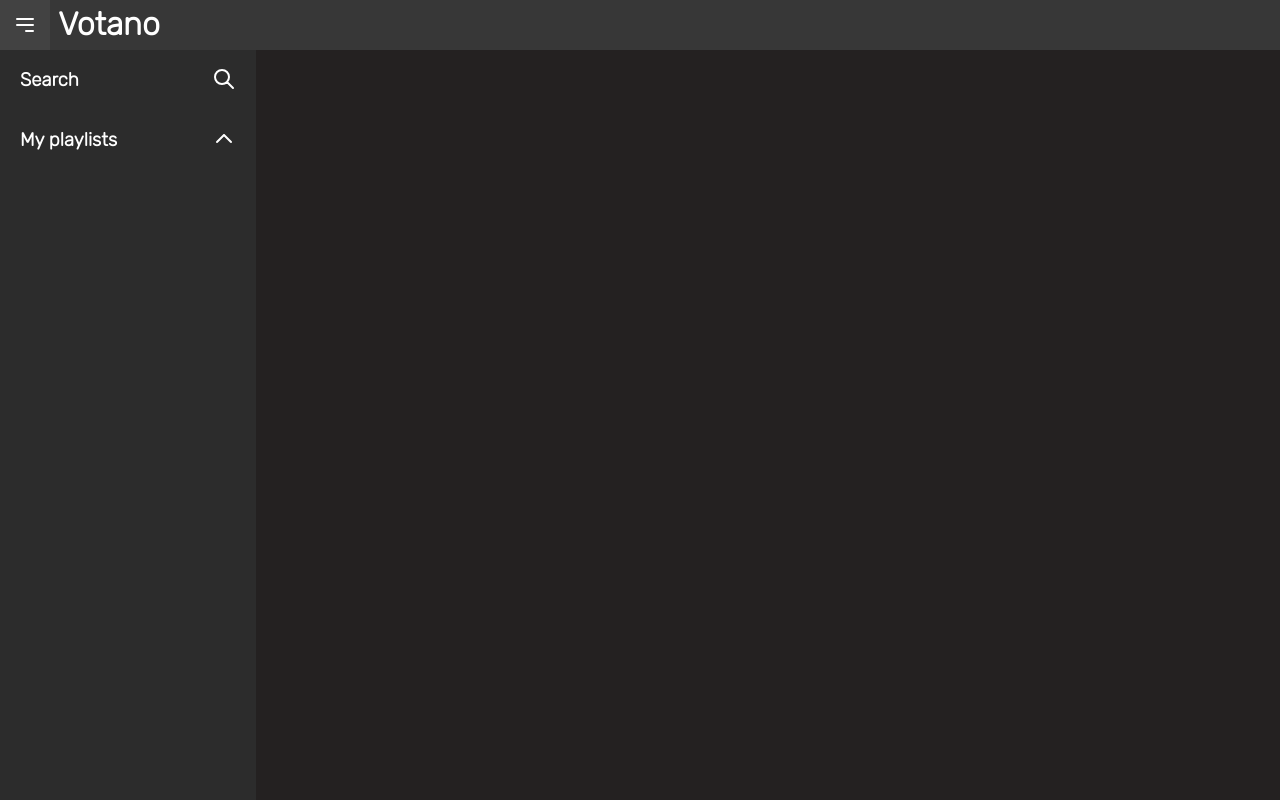
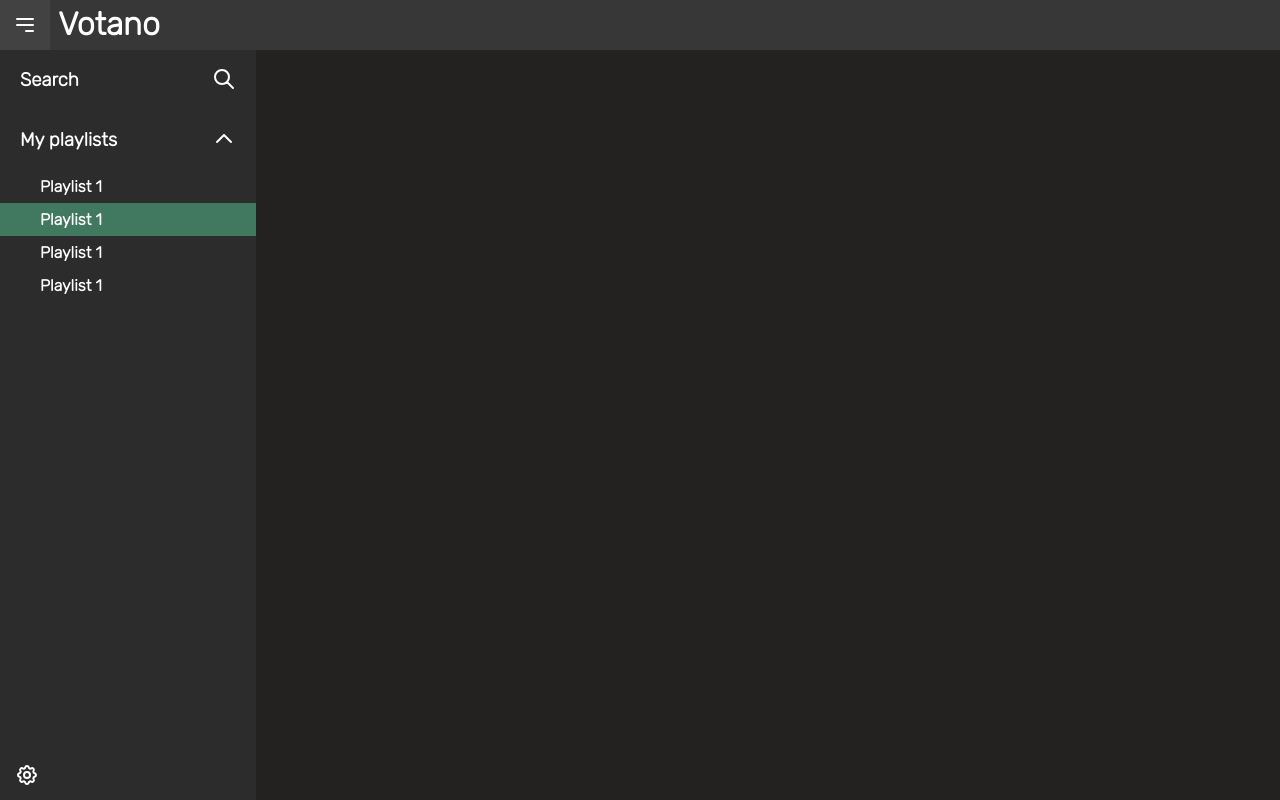
Before and after one commit to Cyclip/votano, a React (Create React App) app: page / in a window 1280 px wide. Built offline with nearby package versions, Linux system fonts and the light colour scheme.

Commit message:
Add playlists

```diff
--- a/src/App.css
+++ b/src/App.css
@@ -99,6 +99,7 @@
     box-sizing: border-box;
     cursor: pointer;
     transition: 0.2s ease;
+    z-index: 5;
 }
 
 .menu .items .item:hover {
@@ -152,3 +153,85 @@
         transform: rotate(360deg);
     }
 }
+
+@keyframes fade_in {
+    0% {
+        opacity: 0;
+        display: none;
+    }
+
+    100% {
+        opacity: 100;
+        display: block;
+    }
+}
+
+@keyframes fade_out {
+    0% {
+        opacity: 100;
+        display: block;
+    }
+
+    100% {
+        opacity: 0;
+        display: none;
+    }
+}
+
+.playlistsContainer {
+    width: 100%;
+    height: auto;
+    z-index: 0;
+}
+
+.playlistsContainer.visible {
+    animation: fade_in 0.35s cubic-bezier(.27,1.37,.39,1.14);
+    animation-fill-mode: forwards;
+}
+
+.playlistsContainer.invisible {
+    animation: fade_out 0.35s cubic-bezier(.27,1.37,.39,1.14);
+    animation-fill-mode: forwards;
+}
+
+.playlistsContainer .playlist {
+    cursor: pointer;
+    transition: 0.3s ease;
+}
+
+.playlistsContainer .playlist:hover {
+    background-color: #383838;
+}
+
+.playlistsContainer .playlist.active {
+    background-color: #417960;
+    cursor: default;
+}
+
+.playlistsContainer .playlist h4 {
+    margin: 0;
+    padding: 7px 40px;
+    width: 100%;
+    box-sizing: border-box;
+}
+
+
+
+.settings {
+    position: absolute;
+    width: 32px;
+    height: 32px;
+    bottom: 5px;
+    left: 15px;
+    cursor: pointer;
+}
+
+.settings .icon {
+    width: 24px;
+    height: 24px;
+    transition: 0.3s ease;
+}
+
+.settings:hover .icon {
+	filter: drop-shadow(0 0 2px rgba(255,255,255, 0.5));
+}
--- a/src/App.js
+++ b/src/App.js
@@ -7,6 +7,7 @@ import {
     MenuAlt3Icon,
     SearchIcon,
     ChevronDownIcon,
+    CogIcon,
 } from '@heroicons/react/outline'
 
 class App extends Component {
@@ -50,16 +51,32 @@ class App extends Component {
                                 <SearchIcon class="icon"/>
                             </div>
                             <div className="item" onClick={() => this.togglePlaylists()}>
-                                <div class="name center-left-content withIcon">
+                                <div className="name center-left-content withIcon">
                                     <h3>My playlists</h3>
                                 </div>
                                 <ChevronDownIcon class={"icon " + (this.state.playlistsOpen ? "flipped" : "unflipped")}/>
                             </div>
+                            <div className={"playlistsContainer " + (this.state.playlistsOpen ? "visible" : "invisible")}>
+                                <div className="playlist">
+                                        <h4>Playlist 1</h4>
+                                    </div>
+                                <div className="playlist active">
+                                    <h4>Playlist 1</h4>
+                                </div>
+                                <div className="playlist">
+                                    <h4>Playlist 1</h4>
+                                </div>
+                                <div className="playlist">
+                                    <h4>Playlist 1</h4>
+                                </div>
+                            </div>
+                        </div>
 
+                        <div class="settings">
+                            <CogIcon className="icon"/>
                         </div>
                     </div>
                     <div class="main">
-
                     </div>
                 </div>
             </header>
```
